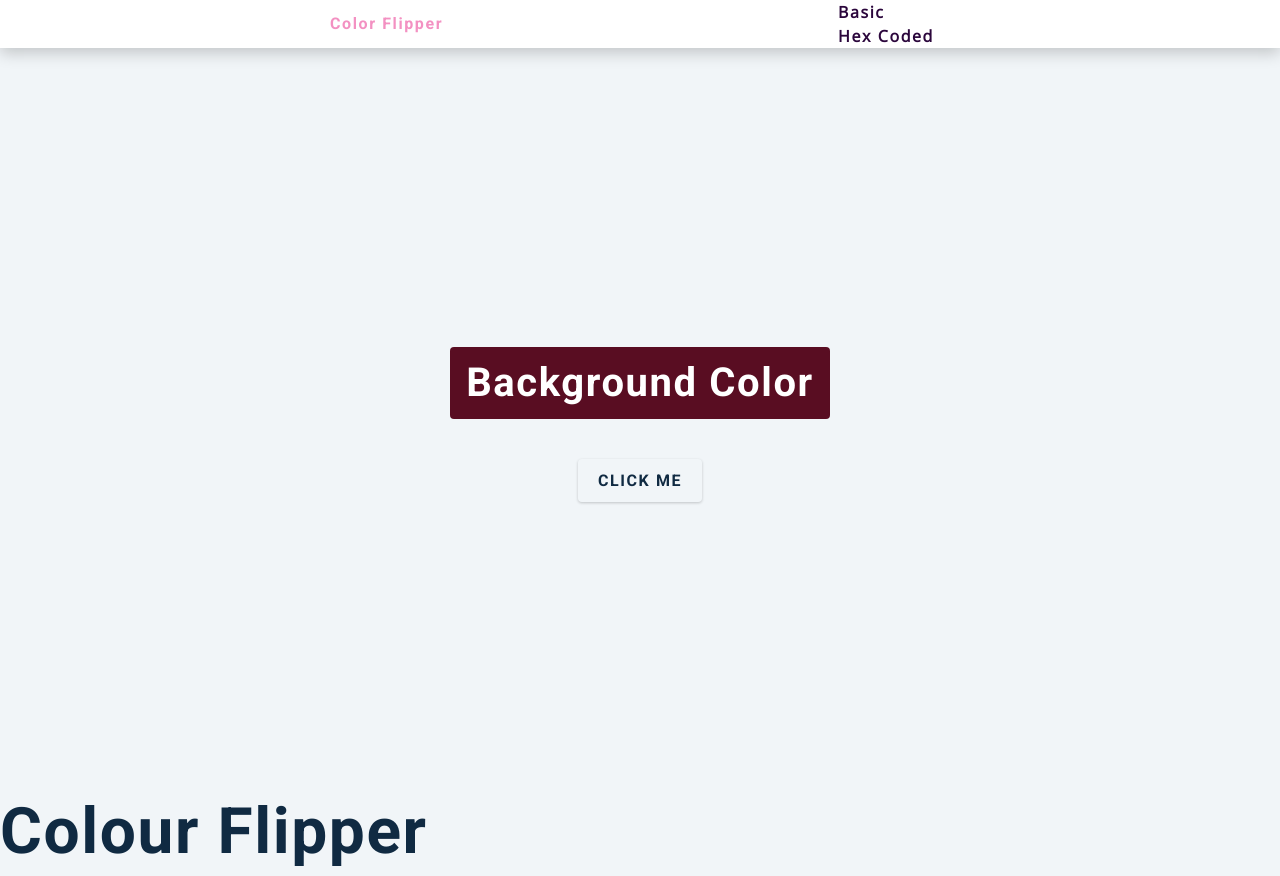
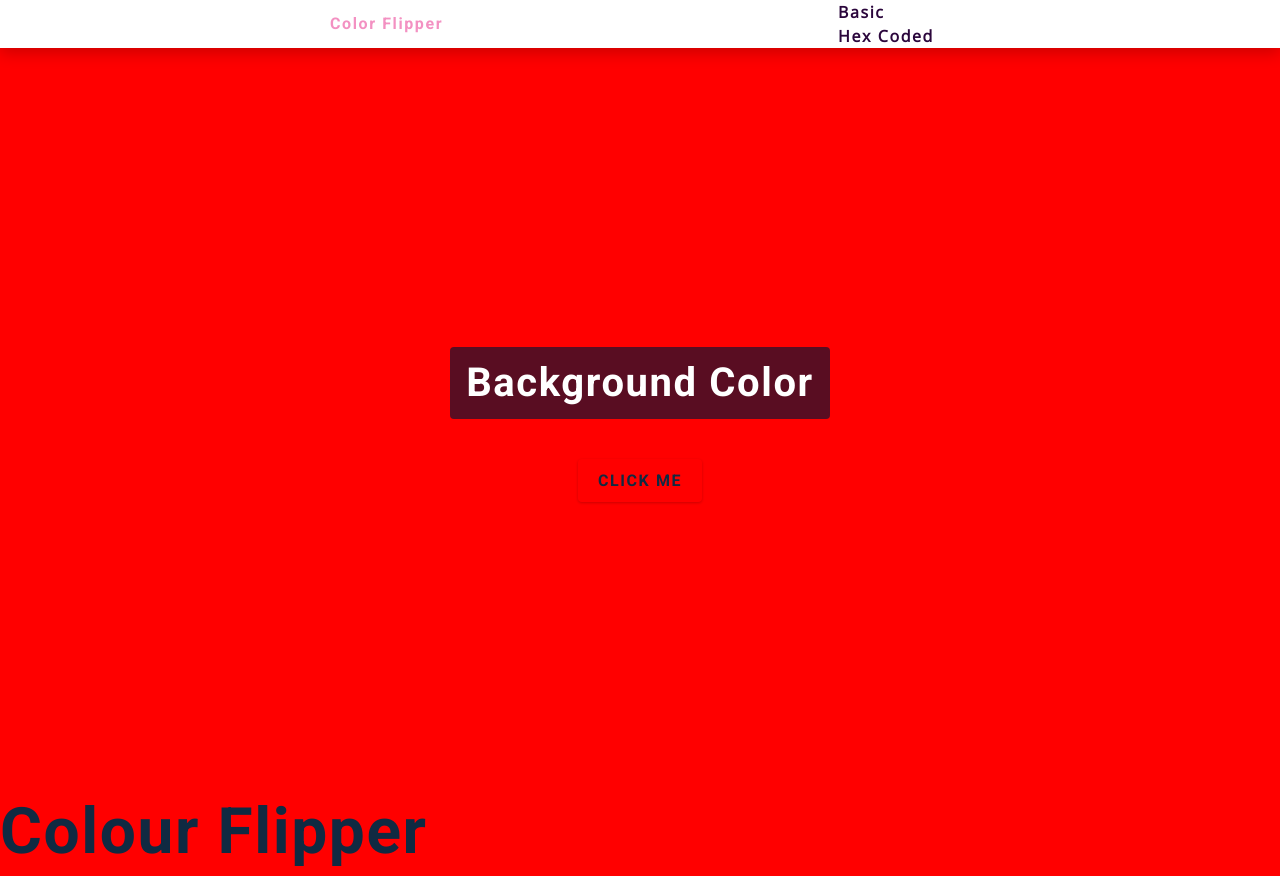
Before and after one commit to PearlPhahlane/colour-Flipper, a plain HTML site: page index.html in a window 1280 px wide. Both pictures are taken after a click on the button "CLICK ME". Drawn offline with nearby package versions, Linux system fonts and the light colour scheme.

Commit message:
select button and color class, add event listner to button

```diff
--- a/app.js
+++ b/app.js
@@ -1 +1,13 @@
 const colors = ["green", "red", "rgba(133,122,200)", "#f15025"];
+const btn = document.getElementById("btn");
+const color = document.querySelector(".color");
+
+btn.addEventListener("click", function() {
+    const randomNumber = getRandomNumber();
+    document.body.style.backgroundColor = colors[randomNumber];
+    color.textContent = colors[randomNumber];
+});
+
+function getRandomNumber() {
+    return Math.floor(Math.random() * colors.length)
+}
--- a/styles.css
+++ b/styles.css
@@ -231,6 +231,6 @@ main {
   padding: 0.75rem 1.25rem;
 }
 .btn-hero:hover {
-  color: var(--clr-white);
+  color: #8b8c89;
   background: var(--clr-black);
 }
```
